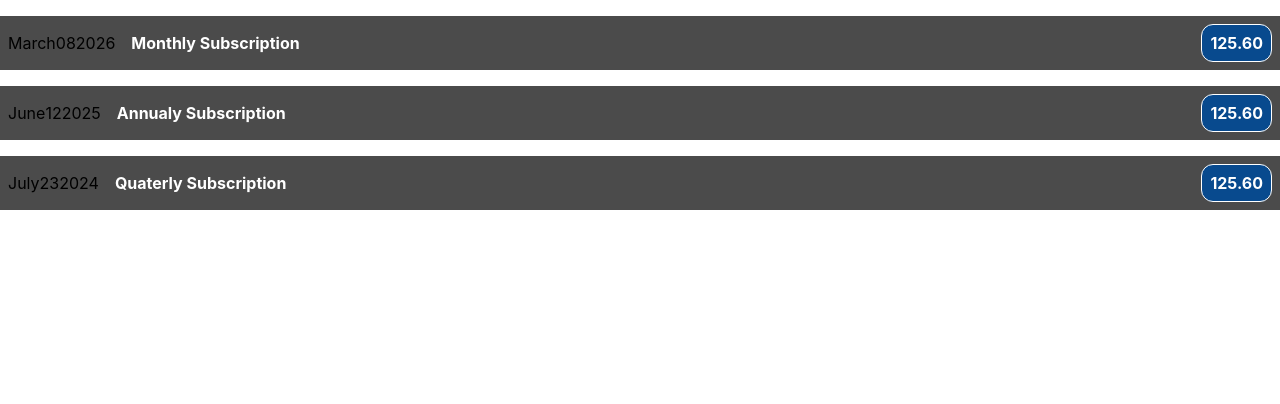
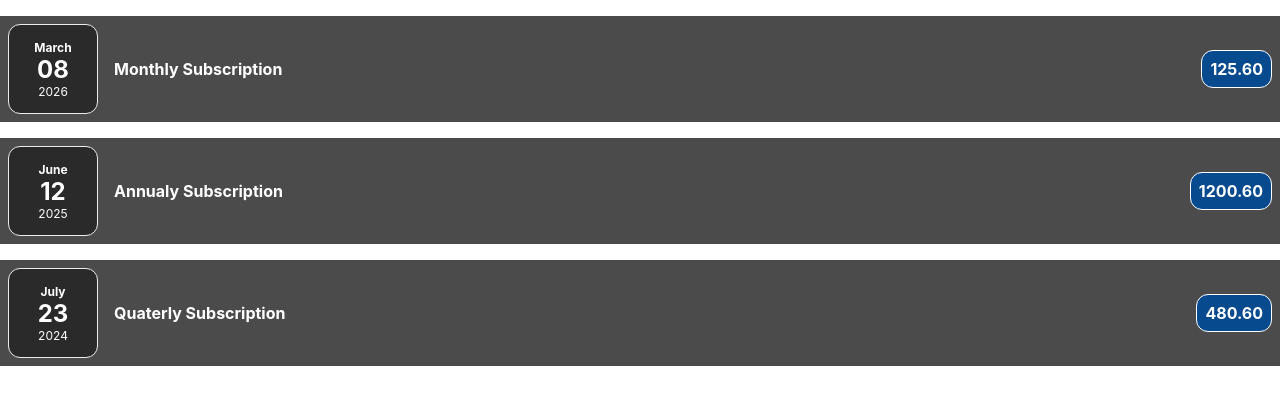
Before and after one commit to stkora/React-Basic-2.0, a React (Create React App) app in the folder my-app/: page / in a window 1280 px wide. Shown: the top 404 px of the page. Built offline with nearby package versions, Linux system fonts and the light colour scheme.

Commit message:
some another components will add

```diff
--- a/my-app/src/App.js
+++ b/my-app/src/App.js
@@ -21,7 +21,7 @@
       id: "3",
       date: new Date('2024','06','23'),
       title: 'Quaterly Subscription',
-      amount: '280.60'
+      amount: '480.60'
      }
   ]
 
@@ -33,8 +33,8 @@
 
 
     <Subscription date={subscriptions[0].date}  title={subscriptions[0].title}  amount={subscriptions[0].amount}/>
-    <Subscription date={subscriptions[1].date}  title={subscriptions[1].title}  amount={subscriptions[0].amount}/>
-    <Subscription date={subscriptions[2].date}  title={subscriptions[2].title}  amount={subscriptions[0].amount}/>
+    <Subscription date={subscriptions[1].date}  title={subscriptions[1].title}  amount={subscriptions[1].amount}/>
+    <Subscription date={subscriptions[2].date}  title={subscriptions[2].title}  amount={subscriptions[2].amount}/>
     </div>
   );
 }
--- a/my-app/src/components/Subscription.js
+++ b/my-app/src/components/Subscription.js
@@ -1,17 +1,13 @@
+
 import './Subscription.css'
+import SubscriptionDate from './SubscriptionDate';
 
 function Subscription (props) {
-
-const month = props.date.toLocaleString('default',{month:'long'});
-const day = props.date.toLocaleString('default',{day:'2-digit'});
-const year = props.date.getFullYear();
 
     return (
         <div className='subscription'>
 
-        <div>{month}</div>
-        <div>{day}</div>
-        <div>{year}</div>
+        <SubscriptionDate date={props.date}/>
         <h2 className='subscription_title'>{props.title}</h2>
         <div className='subscription_price'>{props.amount}</div>
 
--- /dev/null
+++ b/my-app/src/components/SubscriptionDate.css
@@ -0,0 +1,26 @@
+.date {
+    display: flex;
+    flex-direction: column;
+    width: 5.5rem;
+    height: 5.5rem;
+    border: 1px solid #ececec;
+    background-color: #2a2a2a;
+    color: white;
+    border-radius: 12px;
+    align-items: center;
+    justify-content: center;
+  }
+
+  .month {
+    font-size: 0.75rem;
+    font-weight: bold;
+  }
+
+  .year {
+    font-size: 0.75rem;
+  }
+
+  .day {
+    font-size: 1.5rem;
+    font-weight: bold;
+  }
--- /dev/null
+++ b/my-app/src/components/SubscriptionDate.js
@@ -0,0 +1,16 @@
+
+import './SubscriptionDate.css';
+function SubscriptionDate(props) {
+
+    const month = props.date.toLocaleString('default',{month:'long'});
+    const day = props.date.toLocaleString('default',{day:'2-digit'});
+    const year = props.date.getFullYear();
+    return(
+        <div className='date'>
+            <div className='month'>{month}</div>
+            <div className='day'>{day}</div>
+            <div className='year'>{year}</div>
+        </div>
+    )
+}
+export default SubscriptionDate;
```
